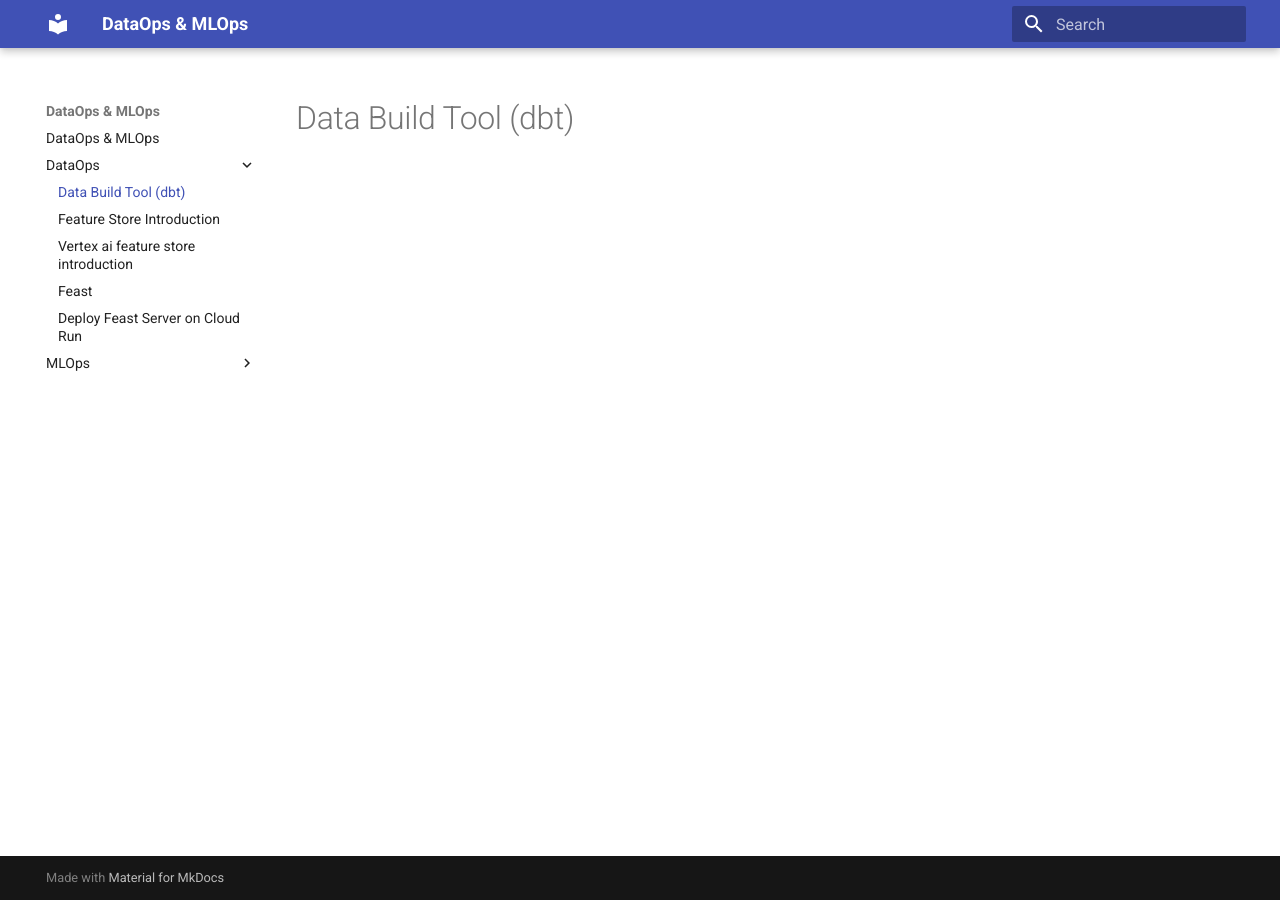
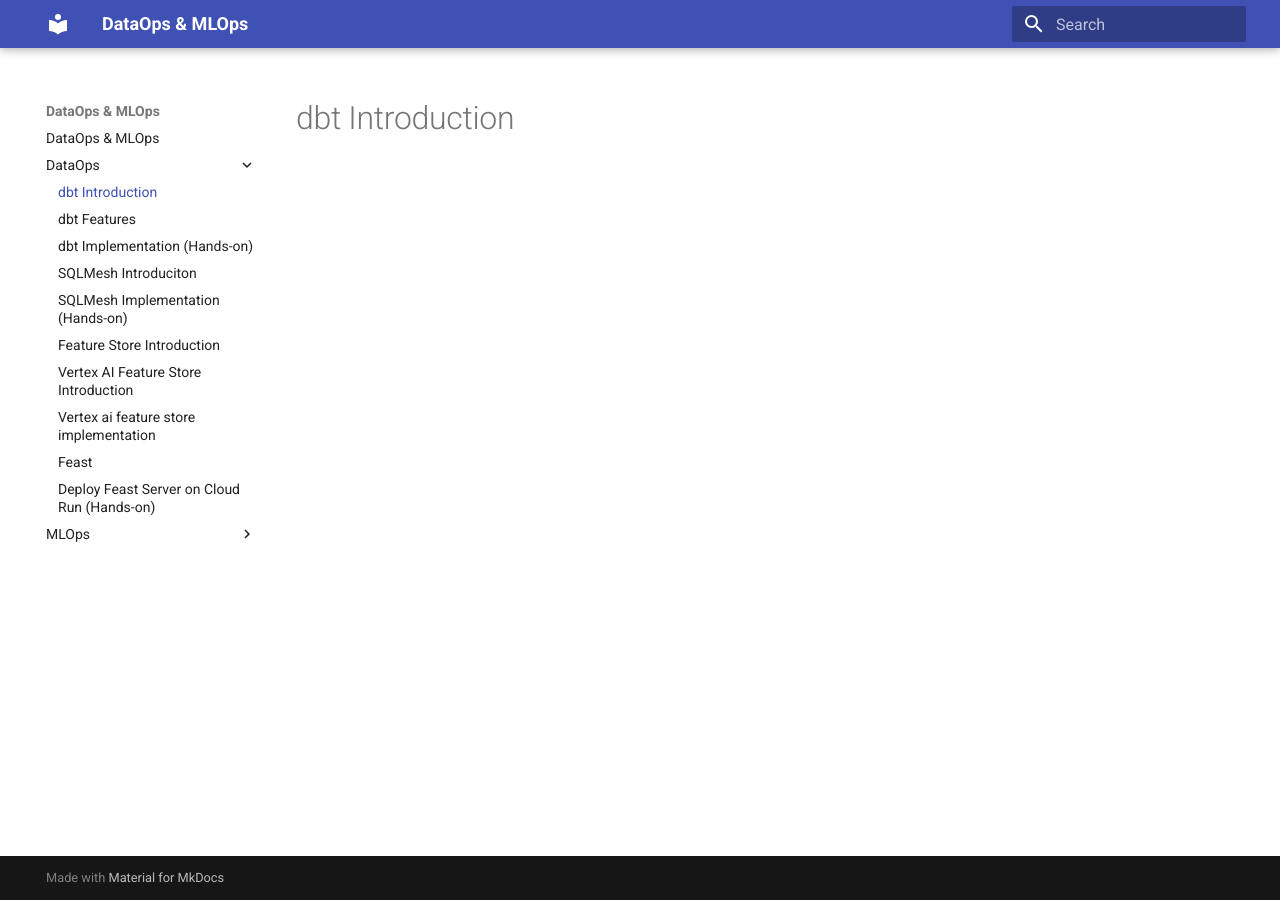
Before and after one commit to kuanchoulai10/data2ml-ops, an MkDocs documentation site: the page built from docs/dbt-introduction.md, in a window 1280 px wide. Built offline with MkDocs 1.6.1 and Material for MkDocs 9.7.7, drawn with Linux system fonts in a browser that asks for light colours.

Commit message:
feat: Update documentation for dbt, KServe, Feast, and Vertex AI Feature Store with hands-on guides and new sections

```diff
--- /dev/null
+++ b/docs/dbt-implementation.md
@@ -0,0 +1 @@
+# dbt Implementation (Hands-on)
--- a/docs/dbt-introduction.md
+++ b/docs/dbt-introduction.md
@@ -1 +1 @@
-# Data Build Tool (dbt)
+# dbt Introduction
--- a/docs/feast-server-deployment.md
+++ b/docs/feast-server-deployment.md
@@ -1 +1 @@
-# Deploy Feast Server on Cloud Run
+# Deploy Feast Server on Cloud Run (Hands-on)
--- a/docs/kserve-installation.md
+++ b/docs/kserve-installation.md
@@ -1,4 +1,4 @@
-# Deploy Kserve on Serverless Mode
+# (Hands-on) Deploy Kserve on Serverless Mode
 
 - Install Knative Serving v1.15.0
 - Install Istio v1.22.8
--- a/docs/kserve-model-deployment.md
+++ b/docs/kserve-model-deployment.md
@@ -1,4 +1,4 @@
-# KServe Model Deployment
+# (Hands-on) KServe Model Deployment
 
 ## Prerequisites
 
--- a/docs/mlflow-experiment-with-optuna.md
+++ b/docs/mlflow-experiment-with-optuna.md
@@ -0,0 +1 @@
+# (Hands-on) MLflow Experiment with Optuna
--- /dev/null
+++ b/docs/sqlmesh-implementation.md
@@ -0,0 +1 @@
+# SQLMesh Implementation (Hands-on)
--- /dev/null
+++ b/docs/sqlmesh-introduction.md
@@ -0,0 +1 @@
+# SQLMesh Introduciton
--- a/mkdocs.yml
+++ b/mkdocs.yml
@@ -4,8 +4,13 @@
   - README.md
   - DataOps:
     - dbt-introduction.md
+    - dbt-features.md
+    - dbt-implementation.md
+    - sqlmesh-introduction.md
+    - sqlmesh-implementation.md
     - feature-store-introduction.md
     - vertex-ai-feature-store-introduction.md
+    - vertex-ai-feature-store-implementation.md
     - feast-introduction.md
     - feast-server-deployment.md
   - MLOps:
```
Also changed, not shown: docs/dbt-features.md (added, +1 -0 lines), docs/vertex-ai-feature-store-implementation.md (added, +22 -0 lines), docs/vertex-ai-feature-store-introduction.md (+1 -22 lines).
